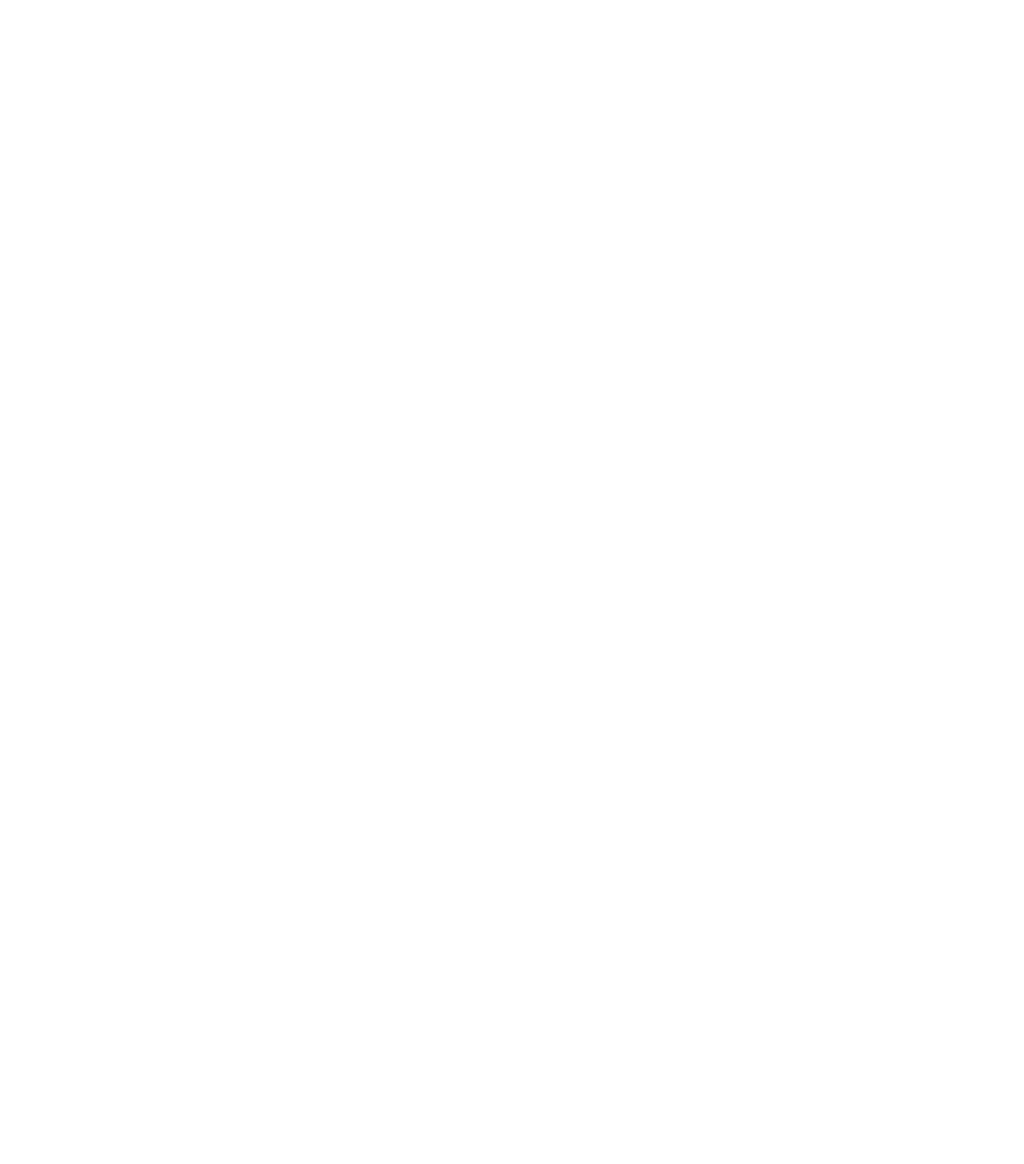
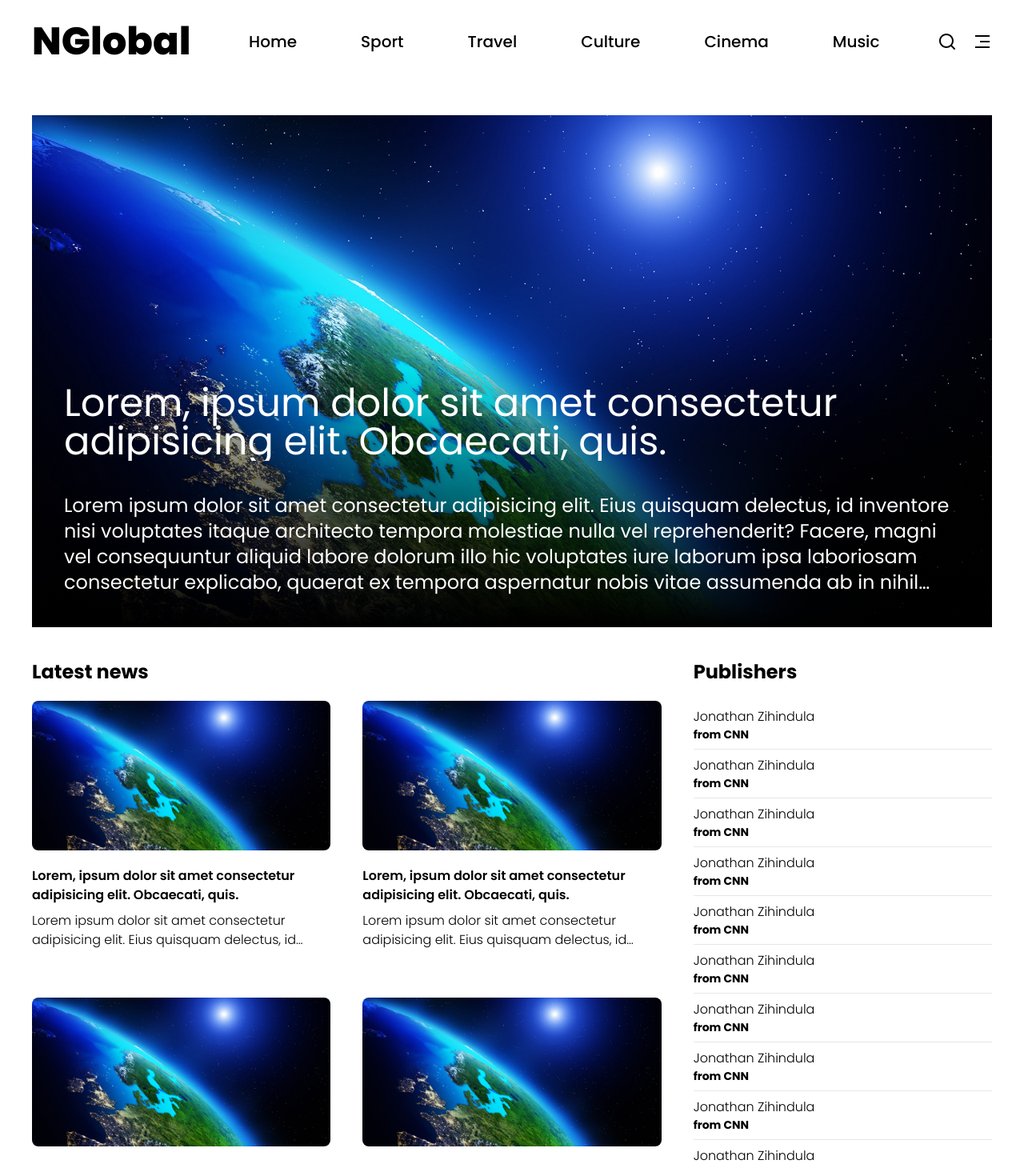
Before and after one commit to Samantha-KY/blobal-news, a React (Create React App) app: page / in a window 1280 px wide. Shown: the top 1455 px of the page at 80% size. Before the commit the page ends 800 px from the top, so only its background shows below. Built offline with nearby package versions, Linux system fonts and the light colour scheme.

Commit message:
create home page UI

```diff
--- a/package.json
+++ b/package.json
@@ -3,12 +3,18 @@
   "version": "0.1.0",
   "private": true,
   "dependencies": {
+    "@reduxjs/toolkit": "^1.9.3",
+    "@tailwindcss/line-clamp": "^0.4.2",
     "@testing-library/jest-dom": "^5.16.5",
     "@testing-library/react": "^13.4.0",
     "@testing-library/user-event": "^13.5.0",
     "react": "^18.2.0",
     "react-dom": "^18.2.0",
+    "react-icons": "^4.8.0",
+    "react-redux": "^8.0.5",
+    "react-router-dom": "^6.8.2",
     "react-scripts": "5.0.1",
+    "redux": "^4.2.1",
     "web-vitals": "^2.1.4"
   },
   "scripts": {
--- a/src/App.js
+++ /dev/null
@@ -1,8 +0,0 @@
-function App() {
-  return (
-    <div className="App">
-    </div>
-  );
-}
-
-export default App;
--- /dev/null
+++ b/src/App.jsx
@@ -0,0 +1,21 @@
+import { createBrowserRouter, RouterProvider } from "react-router-dom";
+import Header from "./components/Header";
+import Home from "./Home";
+
+const App = () => {
+  const router = createBrowserRouter([
+    {
+      path: "/",
+      element: <Home />,
+    },
+  ]);
+
+  return (
+    <div className="max-w-[90rem] mx-auto xl:px-10 pb-10">
+      <Header />
+      <RouterProvider router={router} />
+    </div>
+  );
+};
+
+export default App;
--- /dev/null
+++ b/src/Home.jsx
@@ -0,0 +1,57 @@
+import NewsCard from "./components/NewsCard";
+import NewsPublisherCard from "./components/NewsPublisherCard";
+
+const Home = () => {
+  return (
+    <div className="flex flex-col xl:grid xl:grid-cols-3 gap-10">
+      <div className="mt-5 xl:mt-10 relative col-span-3 h-fit xl:h-full">
+        <img
+          src="./mock-image.jpg"
+          alt="last"
+          className="max-w-full w-full h-80 xl:h-full object-cover"
+        />
+        <div className="absolute bottom-0 text-white p-5 xl:p-10 bg-gradient-to-t from-black">
+          <h1 className="text-xl xl:text-5xl md:line-clamp-2">
+            Lorem, ipsum dolor sit amet consectetur adipisicing elit. Obcaecati,
+            quis.
+          </h1>
+          <div className="mt-10 text-sm line-clamp-4 xl:text-2xl md:line-clamp-4">
+            Lorem ipsum dolor sit amet consectetur adipisicing elit. Eius
+            quisquam delectus, id inventore nisi voluptates itaque architecto
+            tempora molestiae nulla vel reprehenderit? Facere, magni vel
+            consequuntur aliquid labore dolorum illo hic voluptates iure laborum
+            ipsa laboriosam consectetur explicabo, quaerat ex tempora aspernatur
+            nobis vitae assumenda ab in nihil excepturi accusantium!
+          </div>
+        </div>
+      </div>
+
+      <div className="xl:col-span-2 pt-5 xl:pt-10 px-5 xl:px-0">
+        <h2 className="font-bold text-2xl">Latest news</h2>
+        <div className="grid md:grid-cols-2 gap-10">
+          {Array.from(Array(9).keys()).map((_, index) => (
+            <NewsCard key={`latest-news-${index}`} isLastCard={index === 8} />
+          ))}
+        </div>
+      </div>
+
+      <div className="xl:col-span-1 w-full h-fit sticky px-5 xl:px-0 top-20 text-black py-10">
+        <h2 className="font-bold text-2xl pb-5">Publishers</h2>
+        <div className="grid grid-cols-1 divide-y divide-solid">
+          {Array.from(Array(10).keys()).map((_, index) => (
+            <NewsPublisherCard
+              key={`publisher-${index}`}
+              name="Jonathan Zihindula"
+              company="CNN"
+            />
+          ))}
+        </div>
+        <button className="bg-white text-center w-full text-black py-3 rounded-lg mt-5 font-bold hover:text-xl transition-all">
+          Load more
+        </button>
+      </div>
+    </div>
+  );
+};
+
+export default Home;
--- /dev/null
+++ b/src/components/Header.jsx
@@ -0,0 +1,23 @@
+import { RiMenu3Line, RiSearchLine } from "react-icons/ri";
+import NewsTypeListItem from "./NewsTypeListItem";
+
+const Header = () => {
+  return (
+    <div className="w-full px-5 xl:px-0 flex gap-10 justify-between py-7 font-medium items-center sticky top-0 z-50 bg-white backdrop-blur-md">
+      <div className="font-extrabold text-4xl xl:text-5xl">NGlobal</div>
+      <ul className="xl:flex gap-20 text-xl hidden">
+        <NewsTypeListItem>Home</NewsTypeListItem>
+        <NewsTypeListItem>Sport</NewsTypeListItem>
+        <NewsTypeListItem>Travel</NewsTypeListItem>
+        <NewsTypeListItem>Culture</NewsTypeListItem>
+        <NewsTypeListItem>Cinema</NewsTypeListItem>
+        <NewsTypeListItem>Music</NewsTypeListItem>
+      </ul>
+      <div className="flex items-center gap-5">
+        <RiSearchLine className="h-6 w-6" />
+        <RiMenu3Line className="h-6 w-6 2xl:hidden block" />
+      </div>
+    </div>
+  );
+};
+export default Header;
--- /dev/null
+++ b/src/components/NewsCard.jsx
@@ -0,0 +1,32 @@
+import React from "react";
+
+const NewsCard = ({ isLastCard }) => {
+  return (
+    <div
+      className={`flex flex-col mt-5 break-inside-avoid ${
+        isLastCard && "col-span-full"
+      }`}
+    >
+      <div className="relative w-fit h-fit">
+        <img
+          src="./mock-image.jpg"
+          alt="last"
+          className="object-cover rounded-lg"
+        />
+      </div>
+      <div className="h-fit text-black mt-5">
+        <h1 className="text-base font-semibold">
+          Lorem, ipsum dolor sit amet consectetur adipisicing elit. Obcaecati,
+          quis.
+        </h1>
+        <div className="mt-2 font-light overflow-hidden max-h-20 line-clamp-2">
+          Lorem ipsum dolor sit amet consectetur adipisicing elit. Eius quisquam
+          delectus, id inventore nisi voluptates itaque architecto tempora
+          molestiae nulla vel reprehenderit? Facere,
+        </div>
+      </div>
+    </div>
+  );
+};
+
+export default NewsCard;
--- /dev/null
+++ b/src/components/NewsPublisherCard.jsx
@@ -0,0 +1,12 @@
+import React from "react";
+
+const NewsPublisherCard = ({ name, company }) => {
+  return (
+    <div className="py-2">
+      <h2 className="font-light">{name}</h2>
+      <p className="text-sm font-bold">from {company}</p>
+    </div>
+  );
+};
+
+export default NewsPublisherCard;
--- /dev/null
+++ b/src/components/NewsTypeListItem.jsx
@@ -0,0 +1,11 @@
+import React from "react";
+
+const NewsType = ({ children, props }) => {
+  return (
+    <li {...props} className="cursor-pointer">
+      {children}
+    </li>
+  );
+};
+
+export default NewsType;
--- a/src/index.css
+++ b/src/index.css
@@ -1,3 +1,25 @@
+@import url("https://fonts.googleapis.com/css2?family=Poppins:ital,wght@0,200;0,300;0,400;0,500;0,600;0,700;0,800;1,200&display=swap");
+
 @tailwind base;
-@tailwind utils;
-@tailwind component;
+@tailwind utilities;
+@tailwind components;
+
+@layer utilities {
+  @variants responsive {
+    .masonry {
+      column-gap: 1.5em;
+      column-count: 1;
+    }
+    .masonry-sm {
+      column-gap: 1.5em;
+      column-count: 2;
+    }
+    .masonry-md {
+      column-gap: 1.5em;
+      column-count: 3;
+    }
+    .break-inside {
+      break-inside: avoid;
+    }
+  }
+}
--- a/src/index.js
+++ b/src/index.jsx
@@ -2,10 +2,18 @@ import React from 'react';
 import ReactDOM from 'react-dom/client';
 import './index.css';
 import App from './App';
+import { configureStore } from "@reduxjs/toolkit";
+import { Provider } from "react-redux";
+
+const store = configureStore({
+    reducer:{}
+})
 
 const root = ReactDOM.createRoot(document.getElementById('root'));
 root.render(
   <React.StrictMode>
-    <App />
+      <Provider store={store}>
+         <App />
+      </Provider>
   </React.StrictMode>
 );
--- a/tailwind.config.js
+++ b/tailwind.config.js
@@ -1,8 +1,14 @@
 /** @type {import('tailwindcss').Config} */
+const lineClamp = require("@tailwindcss/line-clamp");
+
 module.exports = {
-  content: [],
+  content: ["./src/**/*.jsx"],
   theme: {
-    extend: {},
+    extend: {
+      fontFamily: {
+        sans: "Poppins",
+      },
+    },
   },
-  plugins: [],
-}
+  plugins: [lineClamp],
+};
```
Also changed, not shown: public/mock-image.jpg (added), 1 other file (tests, documents, lock files or other folders).
